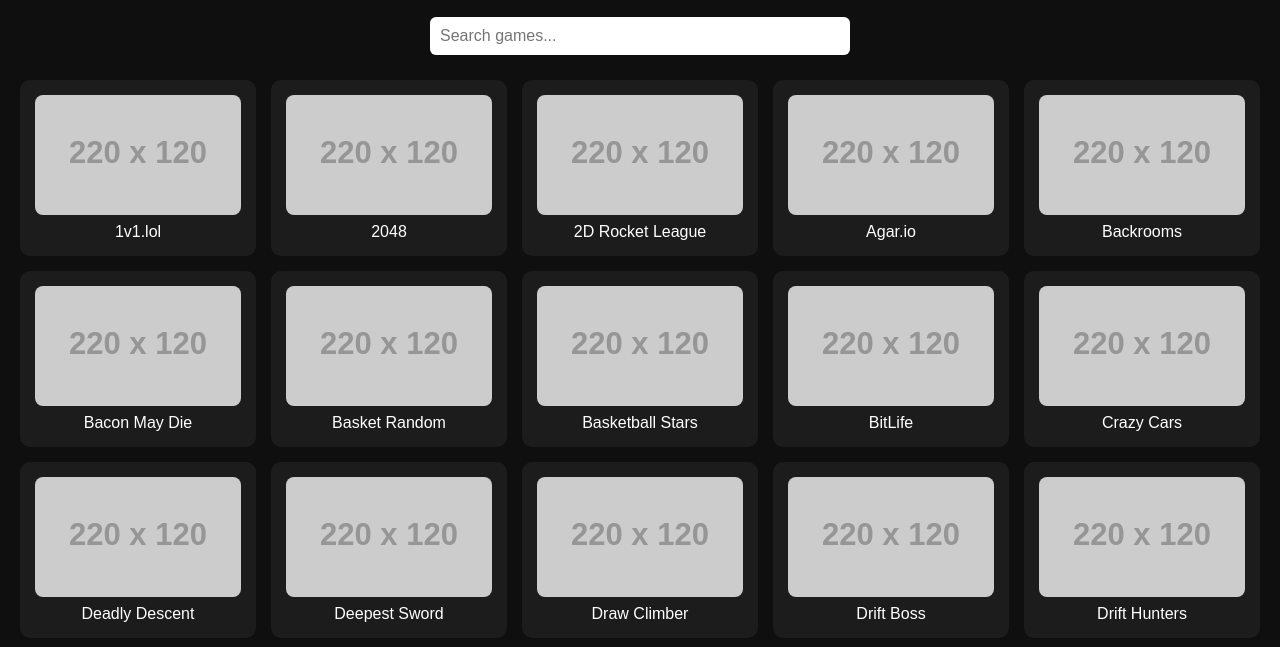
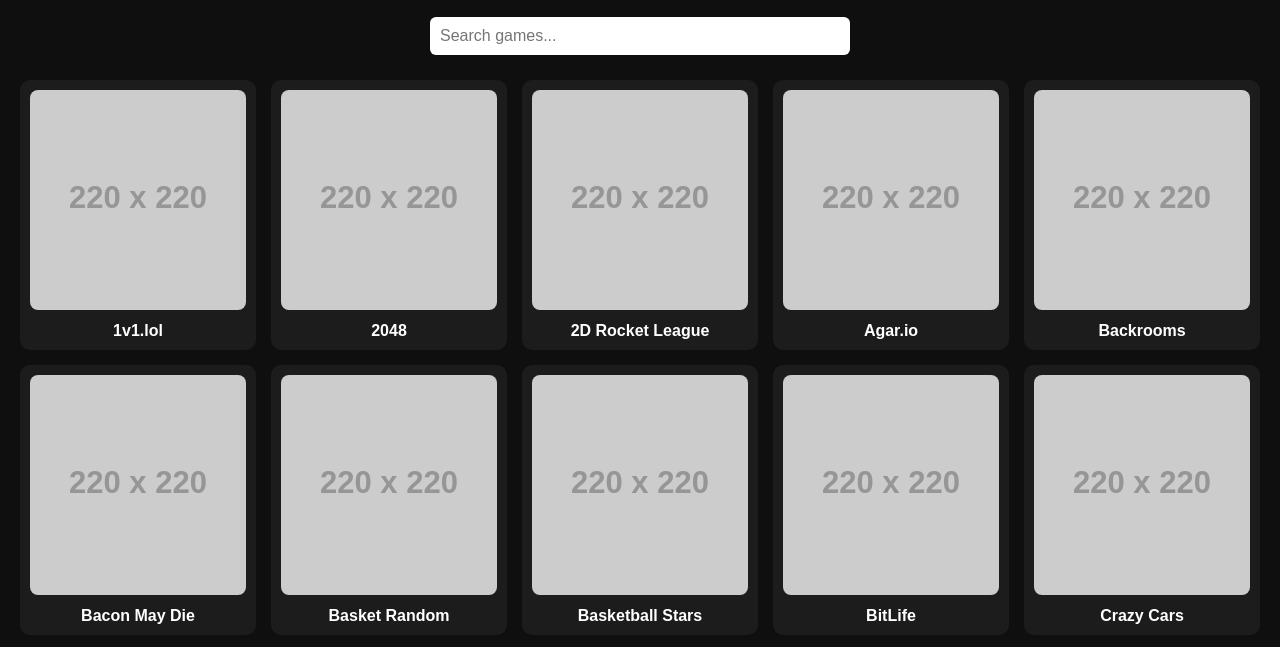
Before and after one commit to Entellectual/Game-Website, a plain HTML site: page index.html in a window 1280 px wide. Shown: the part 82-729 px from the top of the page. Drawn offline with Linux system fonts and the light colour scheme; no server answers; placeholder pictures from the web are drawn by us.

Commit message:
Update index.html

```diff
--- a/index.html
+++ b/index.html
@@ -39,7 +39,7 @@
     .game {
       background: #1c1c1c;
       border-radius: 10px;
-      padding: 15px;
+      padding: 10px;
       text-align: center;
       cursor: pointer;
       transition: transform 0.15s ease, background 0.15s ease;
@@ -52,12 +52,19 @@
     }
 
     .game img {
-      display: block;
       width: 100%;
+      height: 220px;          /* square height */
+      object-fit: cover;       /* crop and fill square */
       border-radius: 8px;
       margin-bottom: 8px;
-      object-fit: cover;
-      height: 120px;
+    }
+
+    .game div {
+      text-align: center;
+      font-size: 16px;
+      font-weight: bold;
+      color: white;
+      word-break: break-word;
     }
   </style>
 </head>
@@ -68,8 +75,8 @@
 <div class="games" id="games"></div>
 
 <script>
+const DEFAULT_THUMBNAIL = 'https://via.placeholder.com/220?text=No+Thumbnail';
 let allGames = [];
-const DEFAULT_THUMBNAIL = 'https://via.placeholder.com/220x120?text=No+Thumbnail';
 
 // Load games.json
 async function loadGames() {
@@ -81,7 +88,7 @@ async function loadGames() {
   renderGames(allGames);
 }
 
-// Render the grid
+// Render game grid
 function renderGames(list) {
   const container = document.getElementById('games');
   container.innerHTML = '';
@@ -90,13 +97,17 @@ function renderGames(list) {
     const div = document.createElement('div');
     div.className = 'game';
 
-    // Try loading thumbnail.png from the game folder
-    let thumbnailURL = `games/${game.name}/thumbnail.png`;
+    let thumbnailURL = DEFAULT_THUMBNAIL;
+
+    // Attempt to load thumbnail.txt in game folder
     try {
-      const res = await fetch(thumbnailURL, { method: 'HEAD' });
-      if (!res.ok) thumbnailURL = DEFAULT_THUMBNAIL;
+      const res = await fetch(`games/${game.name}/thumbnail.txt`);
+      if (res.ok) {
+        const url = (await res.text()).trim();
+        if (url) thumbnailURL = url;
+      }
     } catch (e) {
-      thumbnailURL = DEFAULT_THUMBNAIL;
+      console.log(`No thumbnail file for ${game.name}`);
     }
 
     const img = document.createElement('img');
@@ -104,7 +115,6 @@ function renderGames(list) {
     img.alt = game.name;
     div.appendChild(img);
 
-    // Game name
     const nameDiv = document.createElement('div');
     nameDiv.textContent = game.name;
     div.appendChild(nameDiv);
```
